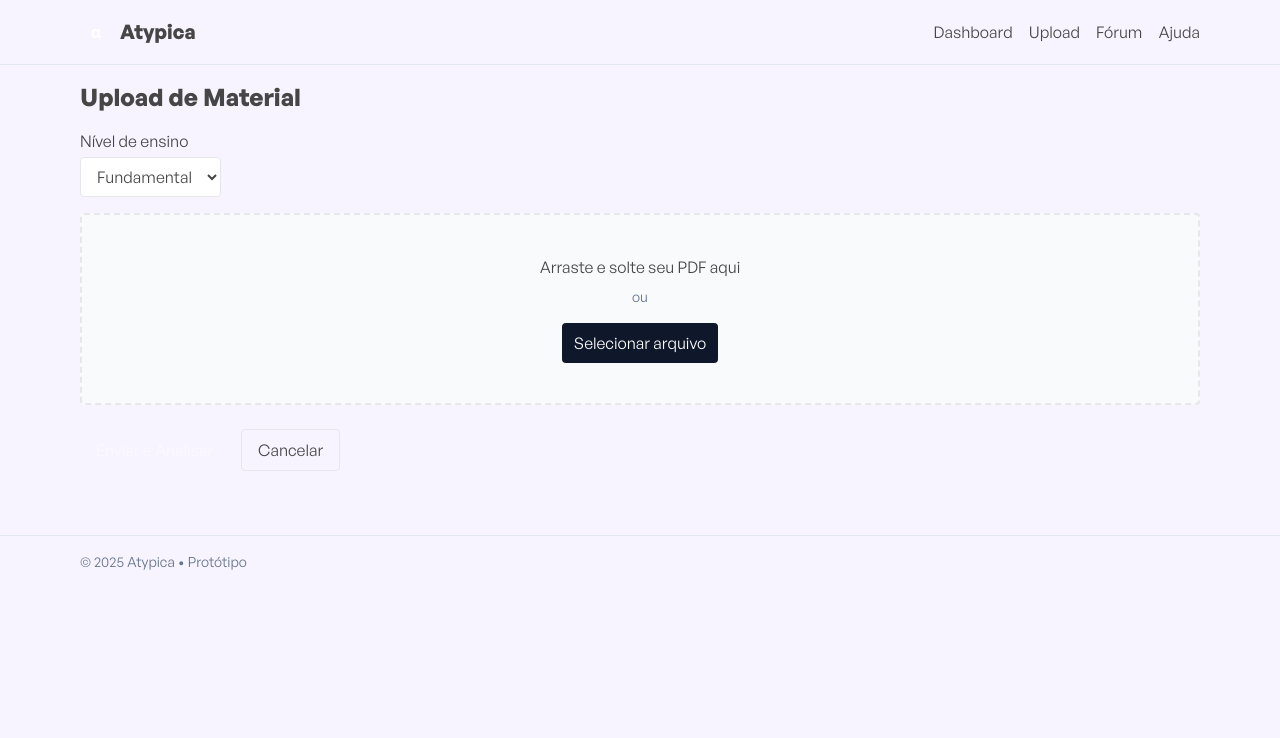
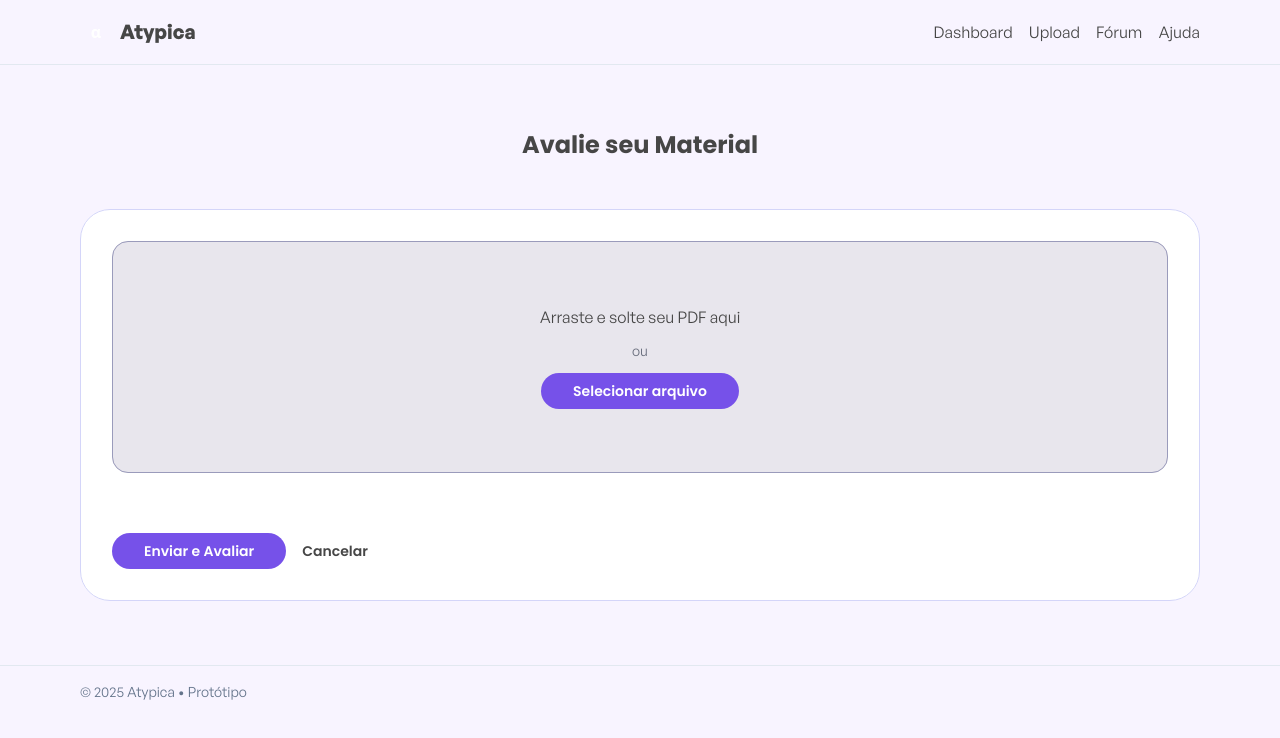
Before and after one commit to guilhermeavarella/atypica-frontend, a React (Vite) app: page /upload in a window 1280 px wide. Shown: the top 738 px of the page. Built offline with nearby package versions, Linux system fonts and the light colour scheme.

Commit message:
feat[page]: Upload page

```diff
--- a/src/pages/Upload.jsx
+++ b/src/pages/Upload.jsx
@@ -1,10 +1,10 @@
 import React, { useState } from 'react'
 import api from '../services/api'
 import { useNavigate } from 'react-router-dom'
+import Button from '../components/Button'
 
 export default function Upload() {
   const [file, setFile] = useState(null)
-  const [level, setLevel] = useState('fundamental')
   const [loading, setLoading] = useState(false)
   const navigate = useNavigate()
 
@@ -20,9 +20,9 @@ export default function Upload() {
     try {
       const form = new FormData()
       form.append('file', file)
-      form.append('level', level)
+      console.log('File:', file)
       const { data } = await api.post('/upload', form, { headers: { 'Content-Type': 'multipart/form-data' } })
-      navigate(`/analysis/${data.jobId}`)
+      navigate(`/blamed/${data.jobId}`)
     } catch (e) {
       alert('Falha no upload (mock).')
     } finally {
@@ -32,46 +32,35 @@ export default function Upload() {
 
   return (
     <section>
-      <h1 className="text-2xl font-bold mb-4">Upload de Material</h1>
-
-      <div className="mb-4">
-        <label className="block mb-1">Nível de ensino</label>
-        <select className="border rounded px-3 py-2 bg-white dark:bg-slate-800" value={level} onChange={e => setLevel(e.target.value)}>
-          <option value="fundamental">Fundamental</option>
-          <option value="medio">Médio</option>
-          <option value="superior">Superior</option>
-          <option value="eja">EJA</option>
-        </select>
-      </div>
-
+      <h1 className="text-center text-2xl font-bold font-poppins my-12">Avalie seu Material</h1>
+      <div  className="w-full p-8 bg-background-fixed-white rounded-[30px] outline outline-1 outline-offset-[-1px] outline-content-light inline-flex flex-col justify-start items-start gap-9 overflow-hidden">
         <div
           onDrop={onDrop}
           onDragOver={(e) => e.preventDefault()}
-        className="border-2 border-dashed rounded p-10 text-center bg-slate-50 dark:bg-slate-800/40"
+          className="w-full px-6 py-16 bg-background-field rounded-2xl outline outline-1 outline-offset-[-1px] outline-content-tertiary inline-flex flex-col justify-center items-center gap-3 overflow-hidden"
           aria-label="Área de soltar arquivo"
         >
           {file ? (
-          <div>
-            <p className="mb-2">Selecionado: <strong>{file.name}</strong></p>
-            <button className="px-3 py-2 rounded bg-brand text-white" onClick={() => setFile(null)}>Trocar</button>
+            <div className="flex flex-col items-center">
+              <p>Arquivo: <strong className="text-brand-primary">{file.name}</strong></p>
+              <Button variant="secondary" text="Alterar" onClick={() => setFile(null)} />
             </div>
           ) : (
             <>
-            <p className="mb-2">Arraste e solte seu PDF aqui</p>
-            <p className="mb-4 text-sm text-slate-500">ou</p>
-            <label className="inline-block px-3 py-2 rounded bg-slate-900 text-white dark:bg-slate-100 dark:text-slate-900 cursor-pointer">
-              Selecionar arquivo
+              <p>Arraste e solte seu PDF aqui</p>
+              <p className="text-sm text-content-secondary">ou</p>
+              <Button variant="primary" text="Selecionar arquivo" onClick={() => document.querySelector('input[type=file]').click()} />
               <input type="file" accept="application/pdf" className="sr-only" onChange={(e) => setFile(e.target.files?.[0] || null)} />
-            </label>
             </>
           )}
         </div>
 
         <div className="mt-6 flex gap-3">
-        <button className="px-4 py-2 rounded bg-brand text-white disabled:opacity-50" onClick={onUpload} disabled={!file || loading}>
+          <Button variant="primary" text="Enviar e Avaliar" onClick={onUpload} disabled={!file || loading}>
             {loading ? 'Enviando...' : 'Enviar e Analisar'}
-        </button>
-        <button className="px-4 py-2 rounded border" onClick={() => window.history.back()}>Cancelar</button>
+          </Button>
+          <Button variant="secondary" text="Cancelar" onClick={() => window.history.back()} />
+        </div>
       </div>
     </section>
   )
```
Lines whose indentation alone changed are shown as unchanged.
